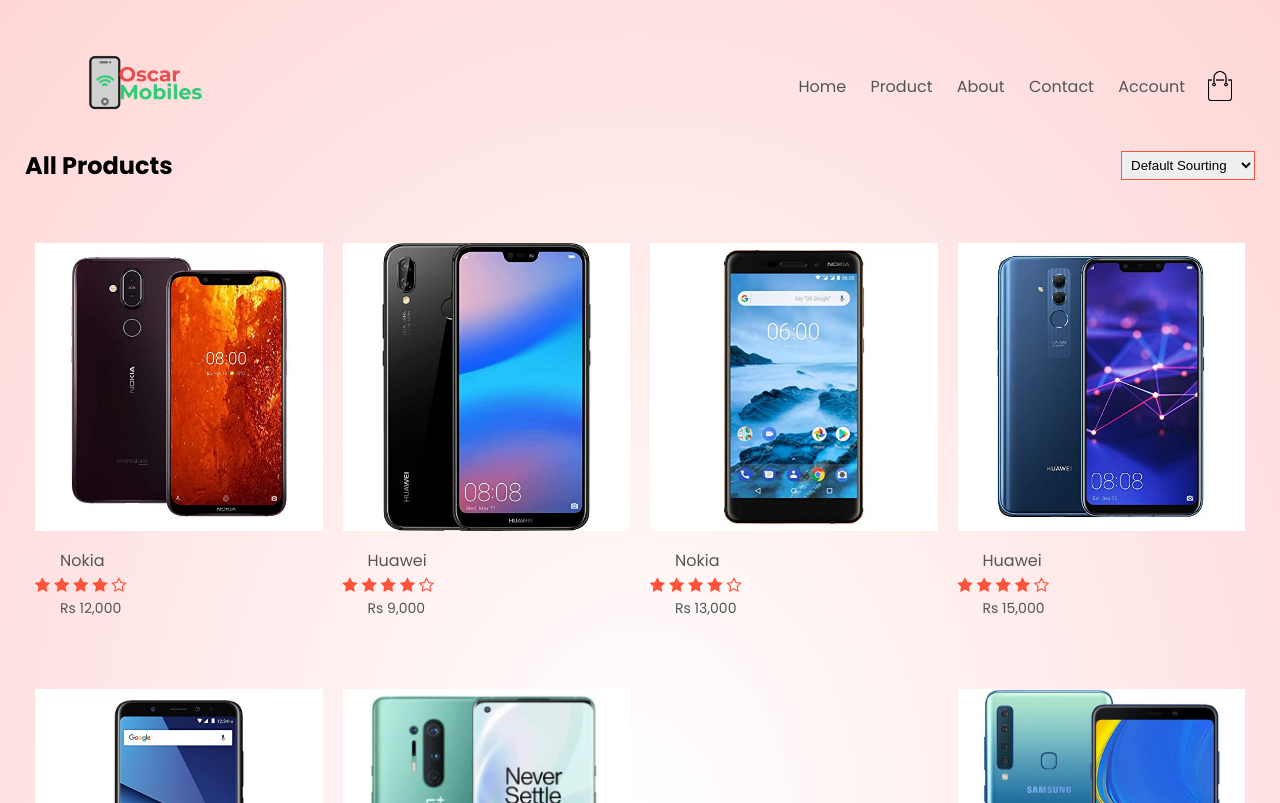
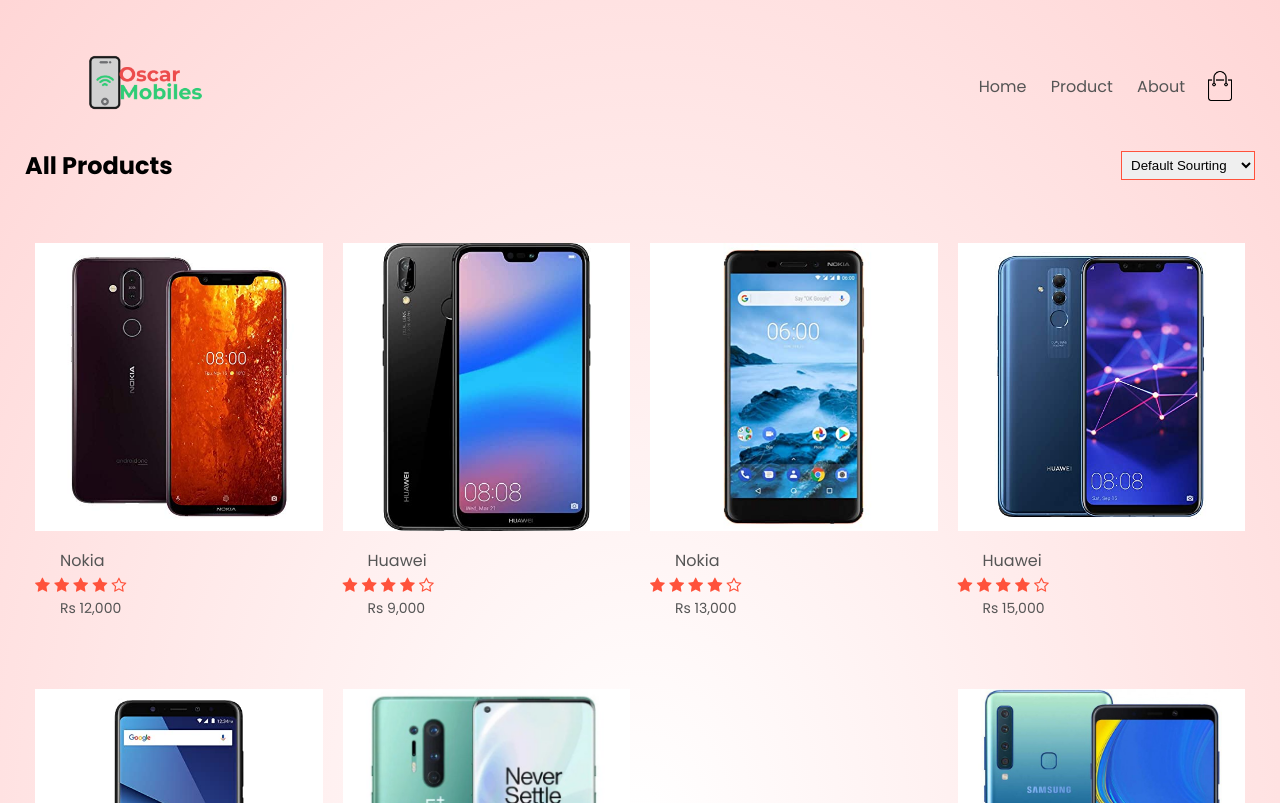
Before and after one commit to Jaseem-v/Oscar-mobiles-, a plain HTML site: page products.html in a window 1280 px wide. Shown: the top 803 px of the page. Drawn offline with Linux system fonts and the light colour scheme.

Commit message:
Update products.html

```diff
--- a/products.html
+++ b/products.html
@@ -23,8 +23,7 @@
                     <li><a class="a_link" href="index.html">Home</a></li>
                     <li><a class="a_link" href="products.html">Product</a></li>
                     <li><a class="a_link" href="">About</a></li>
-                    <li><a class="a_link" href="">Contact</a></li>
-                    <li><a class="a_link" href="">Account</a></li>
+
 
                 </ul>
              </nav>
```
